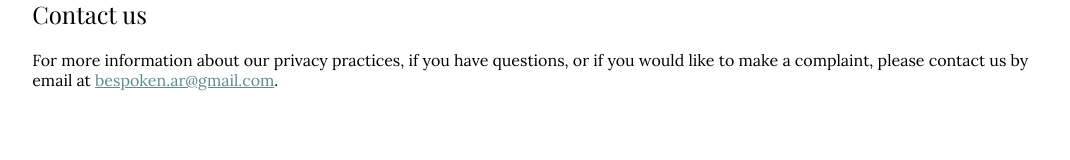
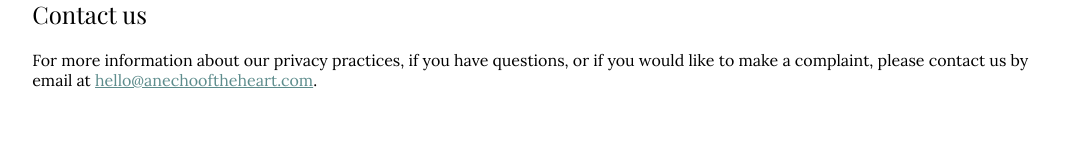
Before and after one commit to guillesotelo/anechooftheheart, a Next.js app: page /policy in a window 1280 px wide. Shown: the part 1007-1167 px from the top of the page, without its empty margins (19-1089 px from the left). Built offline with nearby package versions, Linux system fonts and the light colour scheme; no server answers; a web font is replaced by a local one.

Commit message:
new-email

```diff
--- a/src/constants/lang.ts
+++ b/src/constants/lang.ts
@@ -134,7 +134,7 @@ export const TEXT: { [key: string]: { [key: string]: string } } = {
         <p className="policy__text">Es posible que actualicemos esta política de privacidad de vez en cuando para reflejar, por ejemplo, cambios en nuestras prácticas u otras razones operativas, legales o regulatorias.</p>
 
         <h2 className="policy__subtitle">Contáctanos</h2>
-        <p className="policy__text">Para obtener más información sobre nuestras prácticas de privacidad, si tienes preguntas o si deseas presentar una queja, contáctanos por correo electrónico a <a href="mailto:bespoken.ar@gmail.com" style="color: #5D8C8C;">bespoken.ar@gmail.com</a>.</p>`,
+        <p className="policy__text">Para obtener más información sobre nuestras prácticas de privacidad, si tienes preguntas o si deseas presentar una queja, contáctanos por correo electrónico a <a href="mailto:hello@anechooftheheart.com" style="color: #5D8C8C;">hello@anechooftheheart.com</a>.</p>`,
 
         //ABOUT
         'about_me': `Sobre mí`,
@@ -275,7 +275,7 @@ export const TEXT: { [key: string]: { [key: string]: string } } = {
         <p className="policy__text">We may update this privacy policy from time to time in order to reflect, for example, changes to our practices or for other operational, legal, or regulatory reasons.</p>
 
         <h2 className="policy__subtitle">Contact us</h2>
-        <p className="policy__text">For more information about our privacy practices, if you have questions, or if you would like to make a complaint, please contact us by email at <a href="mailto:bespoken.ar@gmail.com" style="color: #5D8C8C;">bespoken.ar@gmail.com</a>.</p>`,
+        <p className="policy__text">For more information about our privacy practices, if you have questions, or if you would like to make a complaint, please contact us by email at <a href="mailto:hello@anechooftheheart.com" style="color: #5D8C8C;">hello@anechooftheheart.com</a>.</p>`,
 
         //ABOUT
         'about_me': `About me`,
```
